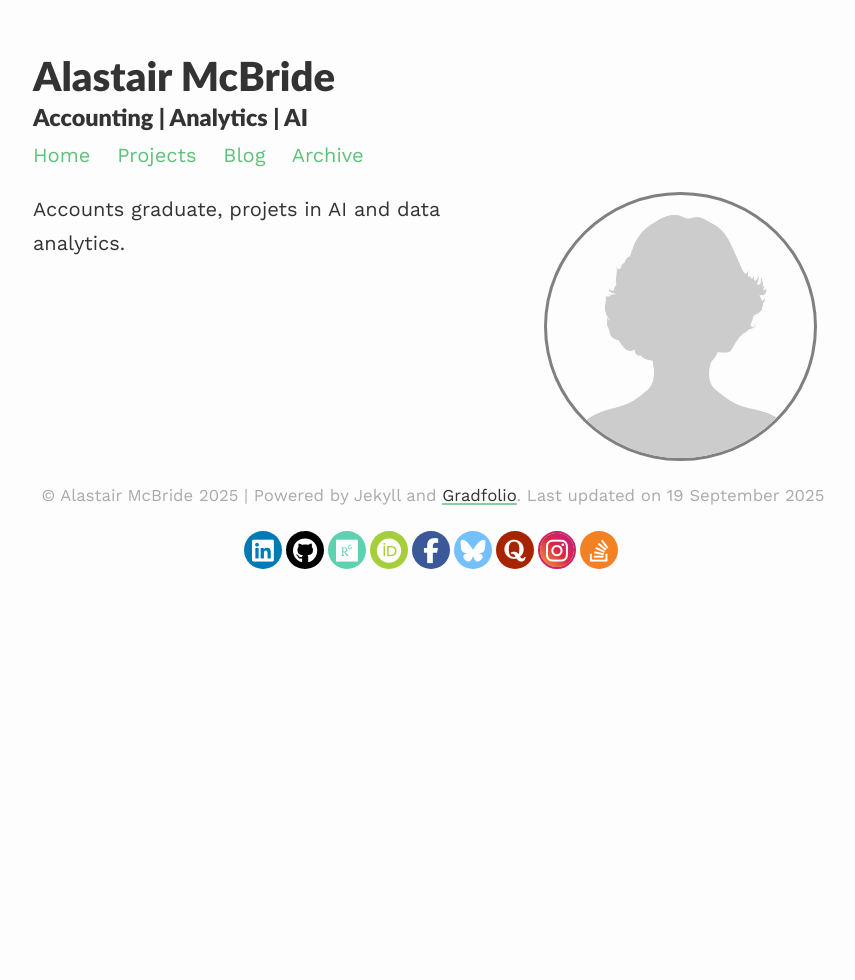
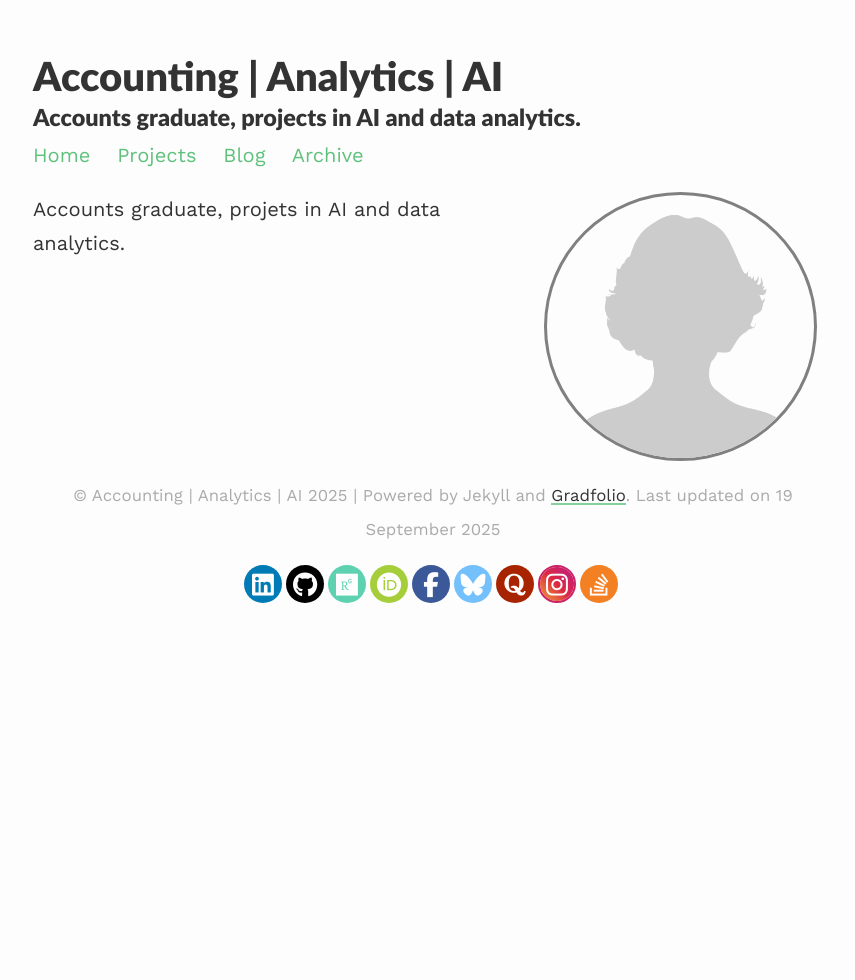
Before and after one commit to amcbhome/amcbhome.github.io, a Jekyll site: the page built from index.md, in a window 1280 px wide. Shown: the whole page, without its empty margins (207-1062 px from the left). Built offline with Jekyll 4.4.1, drawn with Linux system fonts in a browser that asks for light colours.

Commit message:
Update _config.yml

```diff
--- a/_config.yml
+++ b/_config.yml
@@ -1,11 +1,19 @@
-### your site title here
+# Site
+name: "Alastair McBride"
+title: "Accounting | Analytics | AI"
+description: "Accounts graduate, projects in AI and data analytics."
+url: "https://amcbhome.github.io"
+baseurl: ""                    # <-- IMPORTANT for amcbhome.github.io
 
-title: Alastair McBride
-description: Accounting | Analytics | AI
+# Theme
+remote_theme: jitinnair1/gradfolio
+plugins:
+  - jekyll-remote-theme
+  - jekyll-seo-tag
+  - jekyll-sitemap
 
-baseurl: /gradfolio #name of GitHub repository
-url: "https://amcbhome.github.io" #custom url to be used instead of GitHub repository
-email: #
+# (optional) Repo hint
+repository: amcbhome/amcbhome.github.io
 
 # Pagination
 paginate: 4
```
